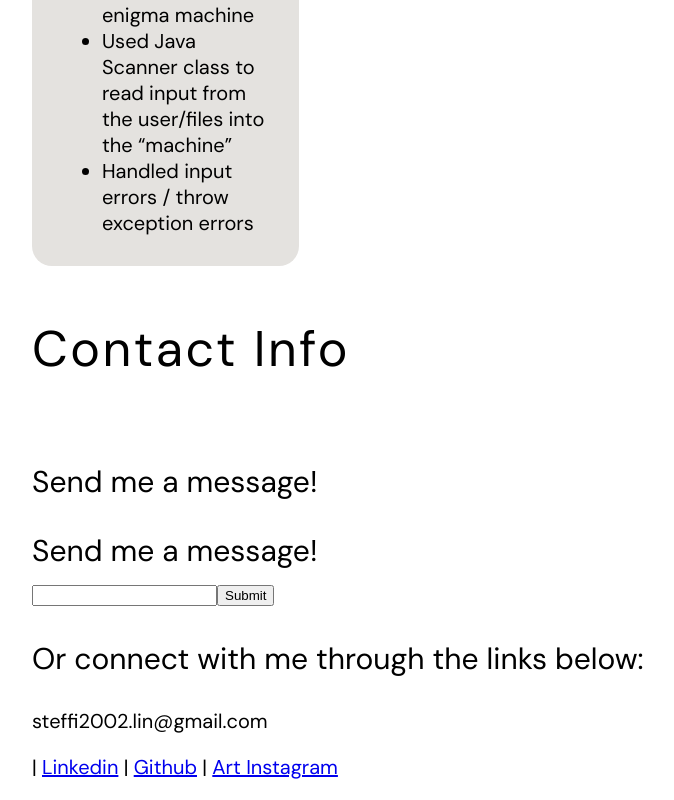
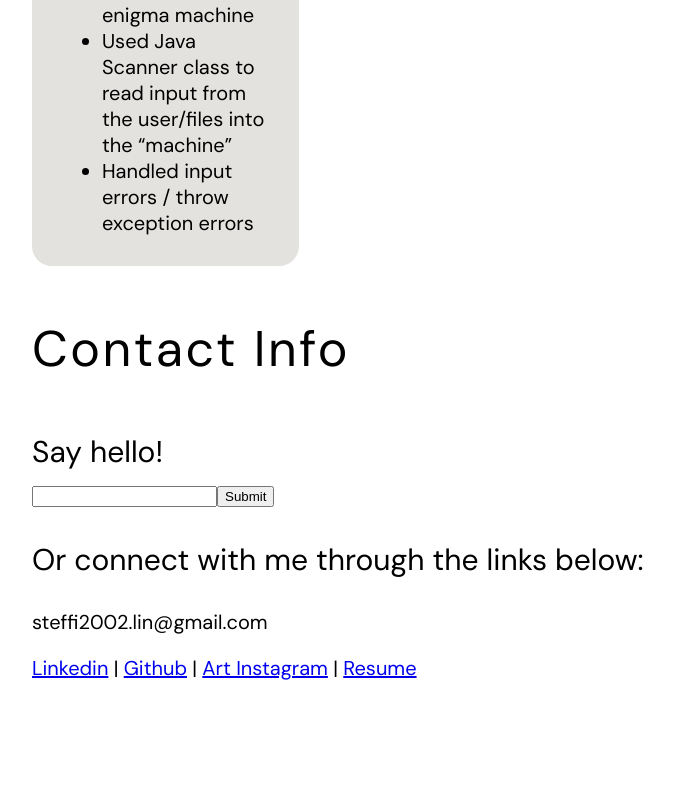
Before and after one commit to steffilin/steffilin.github.io, a React (Create React App) app: page / in a window 1280 px wide. Shown: the part 2051-2851 px from the top of the page, without its empty margins (88-762 px from the left). After the commit the page ends 2752 px from the top, so only its background shows below. Built offline with nearby package versions, Linux system fonts and the light colour scheme.

Commit message:
added link to resume

```diff
--- a/src/Contact.js
+++ b/src/Contact.js
@@ -1,6 +1,7 @@
 import React from "react";
 import './Contact.css';
-import Message from './Message'
+import Message from './Message';
+import Pdf from './Resume/Steffi-Lin-Resume.pdf';
 
 const Contact = () => {
     // const span = document.getElementById("email");
@@ -22,14 +23,15 @@ const Contact = () => {
             <h3 id="contact-bookmark">Contact Info</h3>
         </div>
         <div className="contact-info">
-            <p>Send me a message!</p>
+            {/* <p>Send me a message!</p> */}
             <Message />
             <p>Or connect with me through the links below:</p>
             <p id="email">steffi2002.lin@gmail.com  </p>
-            <p id="contact-links">|  <a href ="https://www.linkedin.com/in/steffilin/"
+            <p id="contact-links"><a href ="https://www.linkedin.com/in/steffilin/"
                 target="blank">Linkedin</a>  |  <a href ="https://github.com/steffilin"
                 target="blank">Github</a>  |  <a href="https://www.instagram.com/steffilinart/"
-                target="blank">Art Instagram</a>
+                target="blank">Art Instagram</a>  |  <a href = {Pdf}
+                target ="blank">Resume</a>
             </p>
         </div>
 
--- a/src/Message.js
+++ b/src/Message.js
@@ -1,20 +1,20 @@
 // import React from "react";
 import React, { useState } from 'react';
 
-function Message() {
+const Message = () => {
 
     const [msg, setMsg] = useState("");
 
     const handleSubmit = (event) => {
         event.preventDefault();
-        alert('Your message was : ${msg}')
+        alert('Your message : "' + msg + '" was sent to Steffi!');
     }
 
     return(
         <div>
             <form onSubmit={handleSubmit}>
                 <label>
-                    Send me a message! <br></br>
+                    Say hello! <br></br>
                     <input type="text" value={msg} onChange={(e) => setMsg(e.target.value)}></input>
                 </label>
                 <input type="submit" />
```
Also changed, not shown: 1 other file (tests, documents, lock files or other folders).
